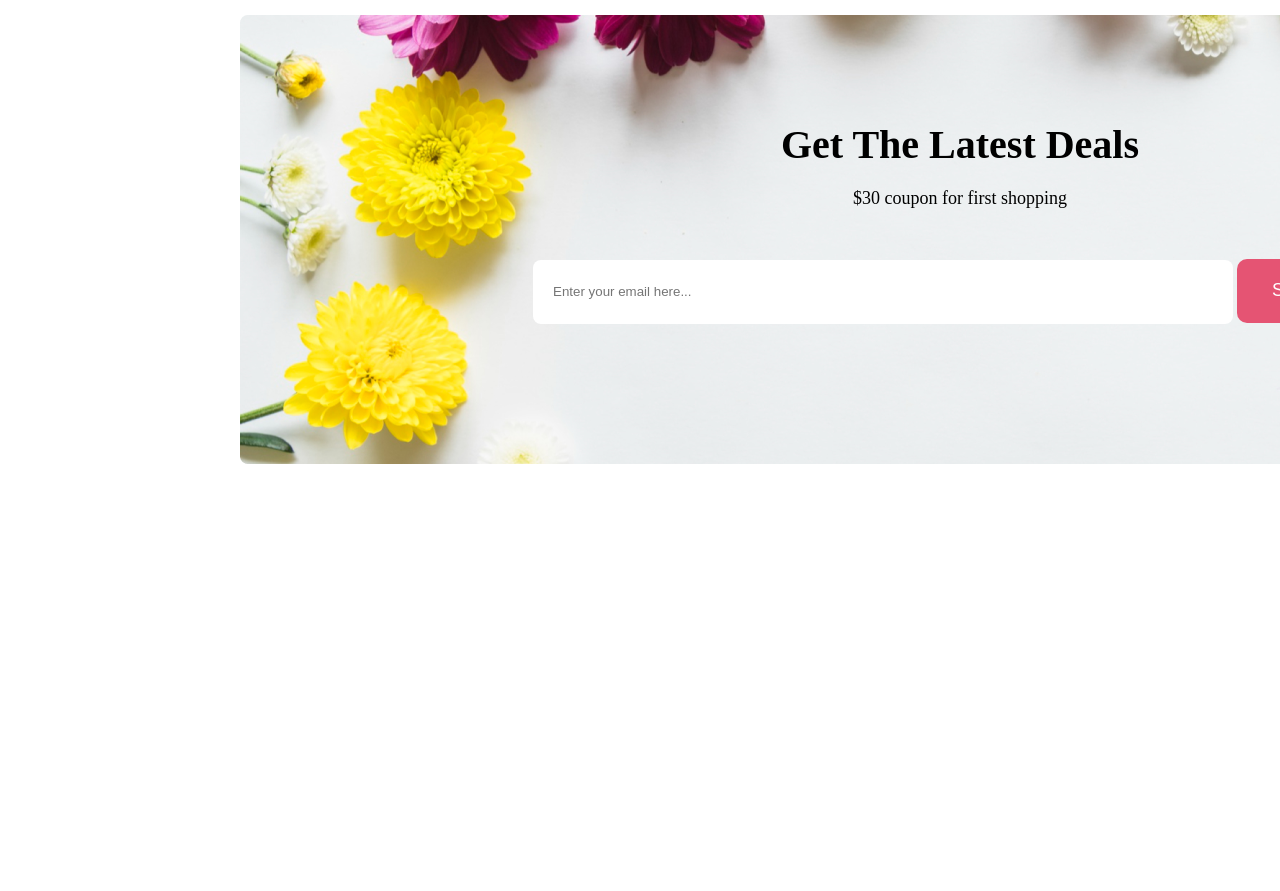
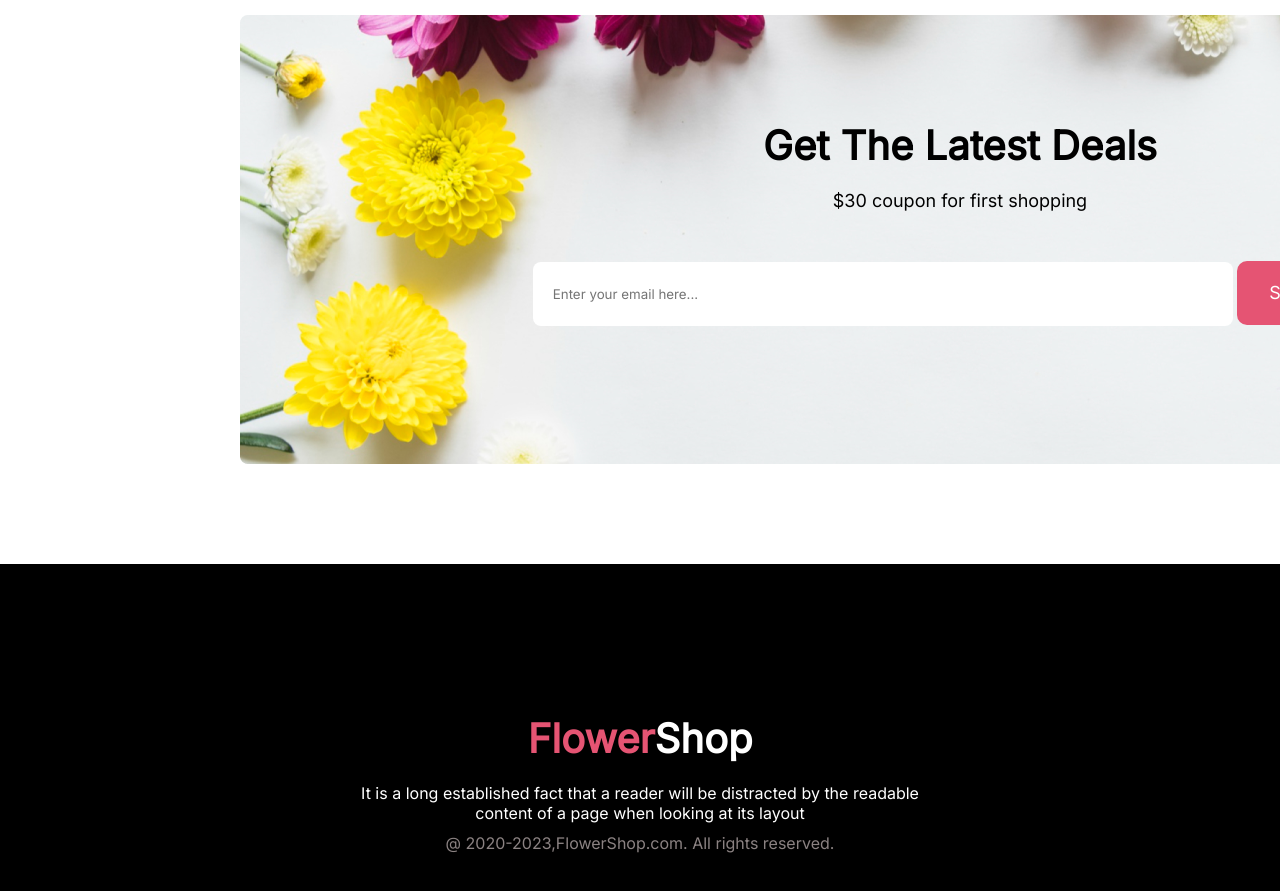
Before and after one commit to mohammad-meraj/first-assignment, a plain HTML site: page index.html in a window 1280 px wide. Shown: the part 4360-5251 px from the top of the page. Before the commit the page ends 4924 px from the top, so only its background shows below. Drawn offline with Linux system fonts and the light colour scheme.

Commit message:
footer section

```diff
--- a/index.html
+++ b/index.html
@@ -94,10 +94,14 @@
             <input type="submit" name="" id="submit" value="Subscribe">
             </div>
         </section>
-
     </main>
     <footer>
-
+        <div class="footer-contain">
+            <h2><span>Flower</span>Shop</h2>
+            <p>It is a long established fact that a reader will be distracted by the readable <br>
+             content of a page when looking at its layout</p>
+             <p class="p-color">&#64; 2020-2023,FlowerShop.com. All rights reserved. </p>
+        </div>
     </footer>
 </body>
 </html>
--- a/style/style.css
+++ b/style/style.css
@@ -1,7 +1,9 @@
+@import url('https://fonts.googleapis.com/css2?family=Inter&display=swap');
 *{
     margin: 0;
     padding: 0;
     box-sizing: border-box;
+    font-family: 'Inter', sans-serif;
 }
 span{
     color: #E55473;
@@ -27,9 +29,10 @@ span{
     margin-bottom: 50px;
 }
 .intro-p{
-    font-size: 20px;
+    font-size: 19px;
     color:  rgb(128, 114, 114);
     margin-bottom: 50px;
+    line-height: 35px;
 }
 .btn{
     width: 160px;
@@ -60,7 +63,7 @@ span{
     margin-bottom: 20px;
 }
 .feature-p{
-    font-size: 20px;
+    font-size: 16px;
     color: rgb(128, 114, 114);
 }
 .feature-flower{
@@ -233,3 +236,26 @@ span{
     font-size: 18px;
     margin-bottom: 50px;
 }
+/* footer section */
+footer{
+    width: 100vw;
+    height: 449px;
+    background-color: black;
+    display: flex;
+    justify-content: center;
+    align-items: center;
+}
+.footer-contain{
+    color: white;
+    text-align: center;
+}
+.footer-contain h2{
+    font-size: 40px;
+    margin-bottom: 20px;
+}
+.footer-contain p{
+    margin-bottom: 10px;
+}
+.p-color{
+    color: rgb(139, 130, 130);
+}
```
